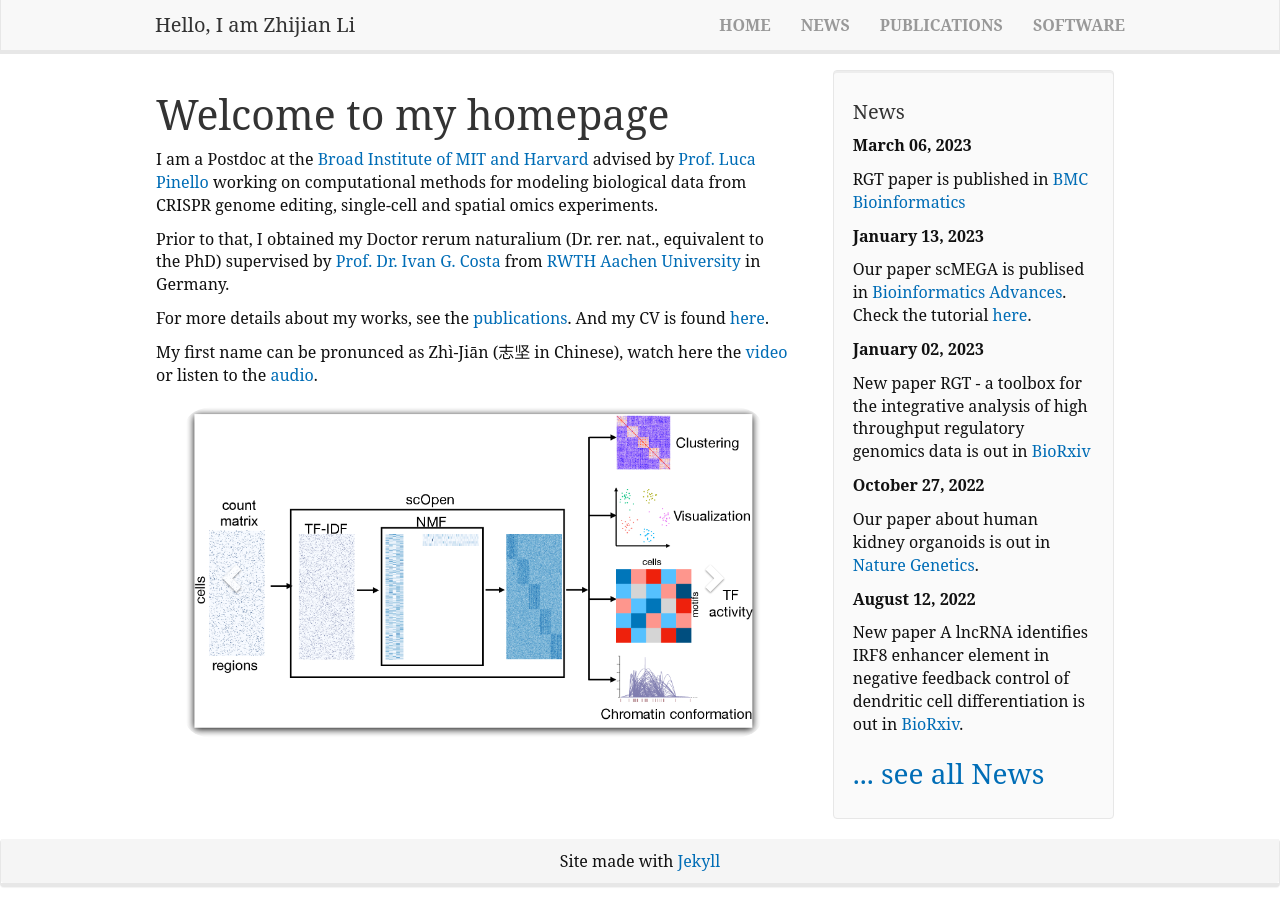
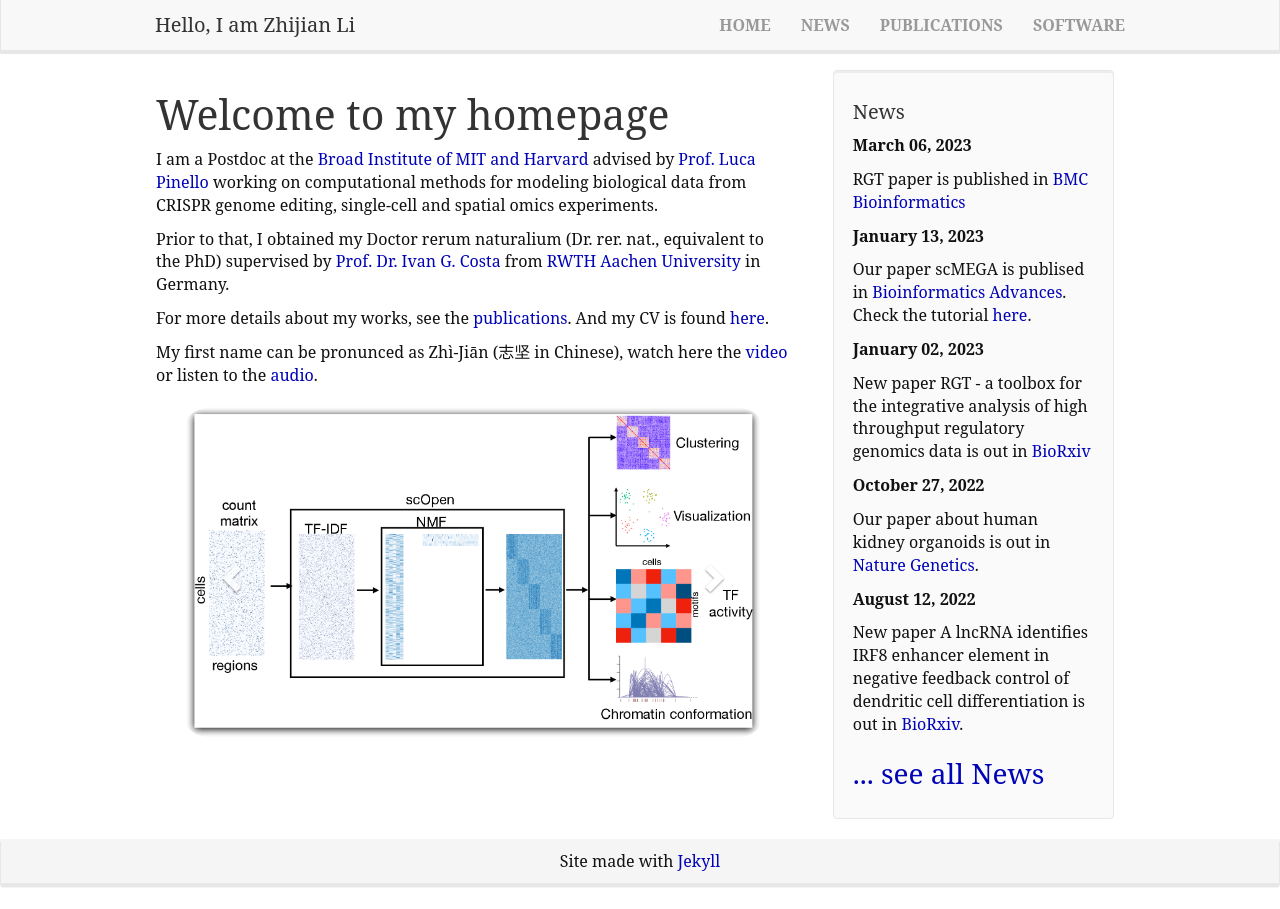
Before and after one commit to lzj1769/lzj1769.github.io, a Jekyll site: the page built from _pages/home.md, in a window 1280 px wide. Built offline with Jekyll 4.4.1, drawn with Linux system fonts in a browser that asks for light colours; nearby versions of some CDN libraries.

Commit message:
modify font color

```diff
--- a/css/main.scss
+++ b/css/main.scss
@@ -5,7 +5,7 @@
 @import "bootstrap";
 
 a{
-	color: #006db6;
+	color: #0003b6;
 }
 
 img {
```
